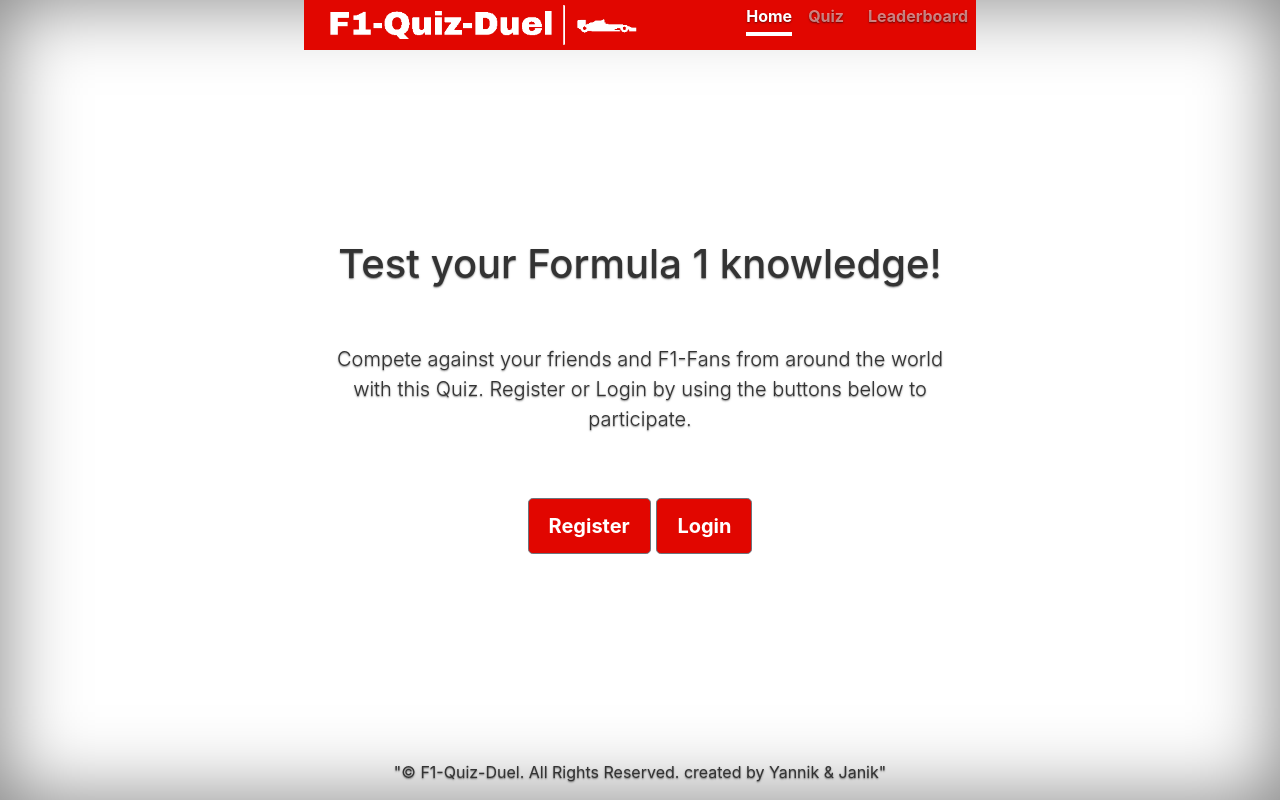
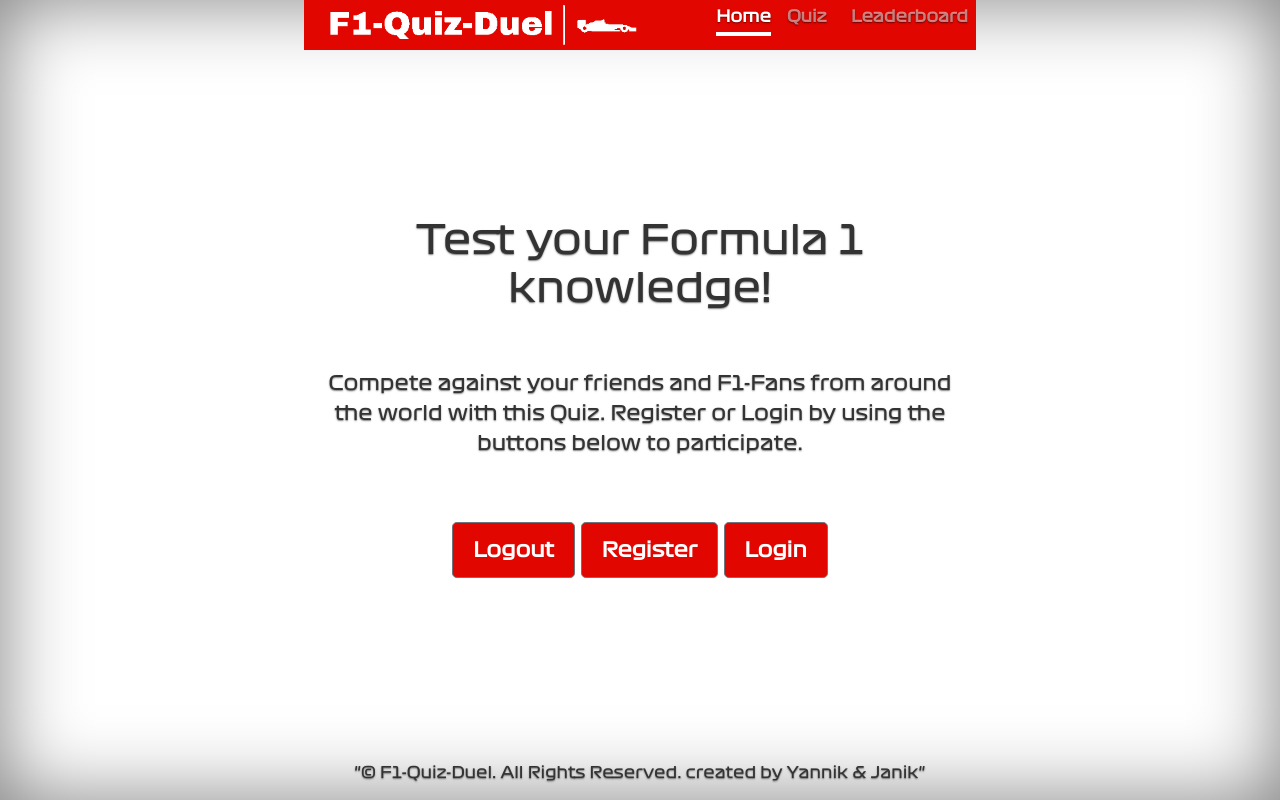
Before and after one commit to Kinaj1995/Formel1-Quiz, a Flask app: page /home in a window 1280 px wide. Run offline with Flask 2, Linux system fonts and the light colour scheme; some libraries are stand-ins or nearby versions.

Commit message:
Changed_font+Layouting

```diff
--- a/app/static/css/cover.css
+++ b/app/static/css/cover.css
@@ -1,6 +1,12 @@
 /*
  * Globals
  */
+
+@font-face {
+  font-family: 'F1-Font';
+  src: url('../fonts/Formula1-Regular.ttf') format('truetype'); }
+
+h1, h2, h3, a, p, th, div { font-family: 'F1-Font', arial, sans-serif; }
 
 /* Links */
 a,
@@ -47,6 +53,14 @@ body {
 /*
  * Header
  */
+
+ .bd-placeholder-img {
+  font-size: 1.125rem;
+  height: 50px;
+  user-select: none;
+  text-align: left;
+}
+
 .masthead {
   margin-bottom: 2rem;
   background-color: #e10600;
@@ -109,6 +123,10 @@ body {
 }
 
 
+/*
+ * Quiz
+ */
+
 .tyre {
   width: 140px;
   height: 140px;
@@ -121,14 +139,6 @@ body {
   transition: transform 2s ease-in-out, opacity 0.5s ease-in-out, margin-left 2s ease-in-out;
 }
 
-
-.bd-placeholder-img {
-  font-size: 1.125rem;
-  height: 50px;
-  user-select: none;
-  text-align: left;
-}
-
 .correct {
   background-color: #e116;
 }
@@ -136,3 +146,7 @@ body {
 .wrong {
   background-color: rgb(0, 88, 79);
 }
+
+.qst {
+text-align: left;
+}
--- a/app/templates/base.html
+++ b/app/templates/base.html
@@ -37,8 +37,10 @@
               <img class="bd-placeholder-img" src="{{url_for('static', filename='img/Logo_light.png')}}">
               <nav class="nav nav-masthead justify-content-center">
                 <a class="nav-link active" href="/home">Home</a>
-                <a class="nav-link" href="/quiz">Quiz</a>
-                <a class="nav-link" href="/leaderboard">Leaderboard</a>
+                <!-- if current_user.is_authenticated -->
+                  <a class="nav-link" href="/quiz">Quiz</a>
+                  <a class="nav-link" href="/leaderboard">Leaderboard</a>
+                <!-- endif -->
               </nav>
             </div>
           </header>
--- a/app/templates/home.html
+++ b/app/templates/home.html
@@ -17,8 +17,12 @@
       <br>
       <br>
       <p class="lead">
-        <button type="button" class="btn btn-lg btn-secondary fw-bold" data-toggle="modal" data-target="#addUser">Register</button>
-        <button type="button" class="btn btn-lg btn-secondary fw-bold" data-toggle="modal" data-target="#loginModal">Login</button>
+        <!--  if !current_user.is_authenticated  -->
+            <button type="button" class="btn btn-lg btn-secondary fw-bold" data-toggle="modal" data-target="#loginModal">Logout</button>
+        <!--  else  -->
+            <button type="button" class="btn btn-lg btn-secondary fw-bold" data-toggle="modal" data-target="#addUser">Register</button>
+            <button type="button" class="btn btn-lg btn-secondary fw-bold" data-toggle="modal" data-target="#loginModal">Login</button>
+        <!--  endif  -->
       </p>
     </main>
 
```
Also changed, not shown: app/templates/quiz_proto.html (+3 -3 lines), app/static/fonts/Formula1-Black.ttf (added), app/static/fonts/Formula1-Bold.ttf (added), app/static/fonts/Formula1-Regular.ttf (added), app/static/fonts/Formula1-Wide.ttf (added).
